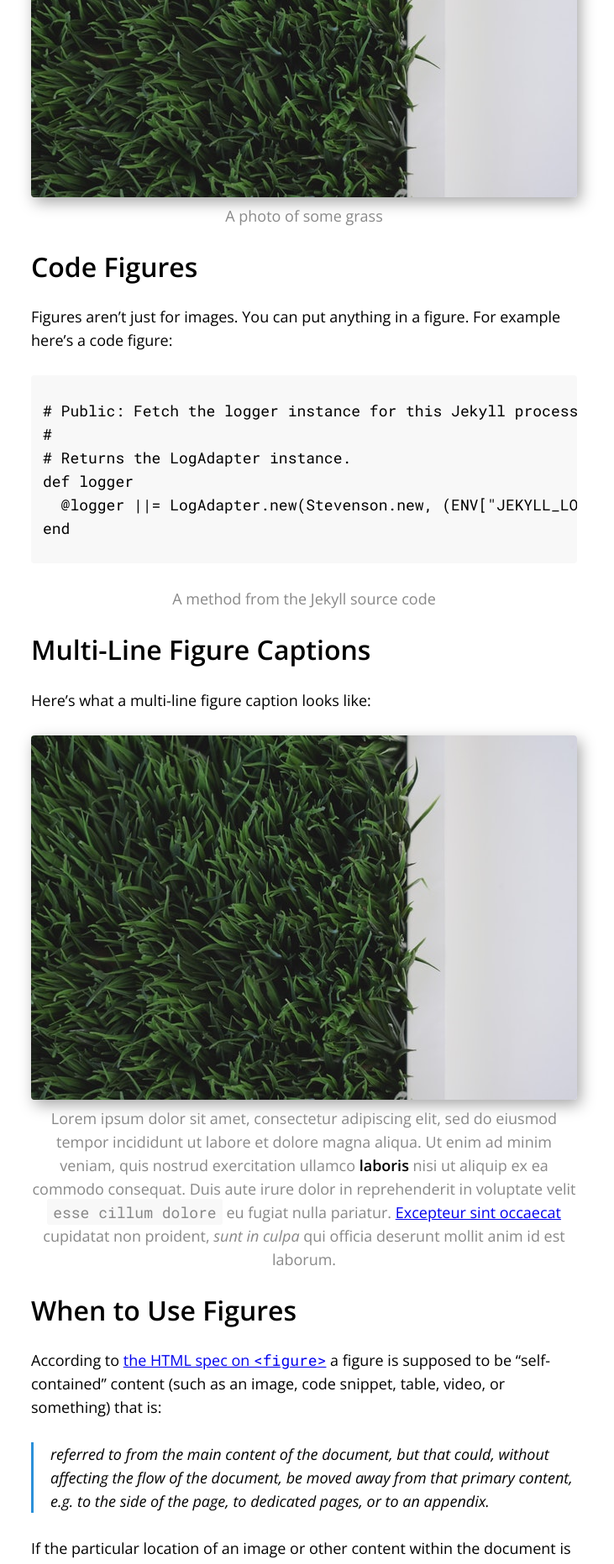
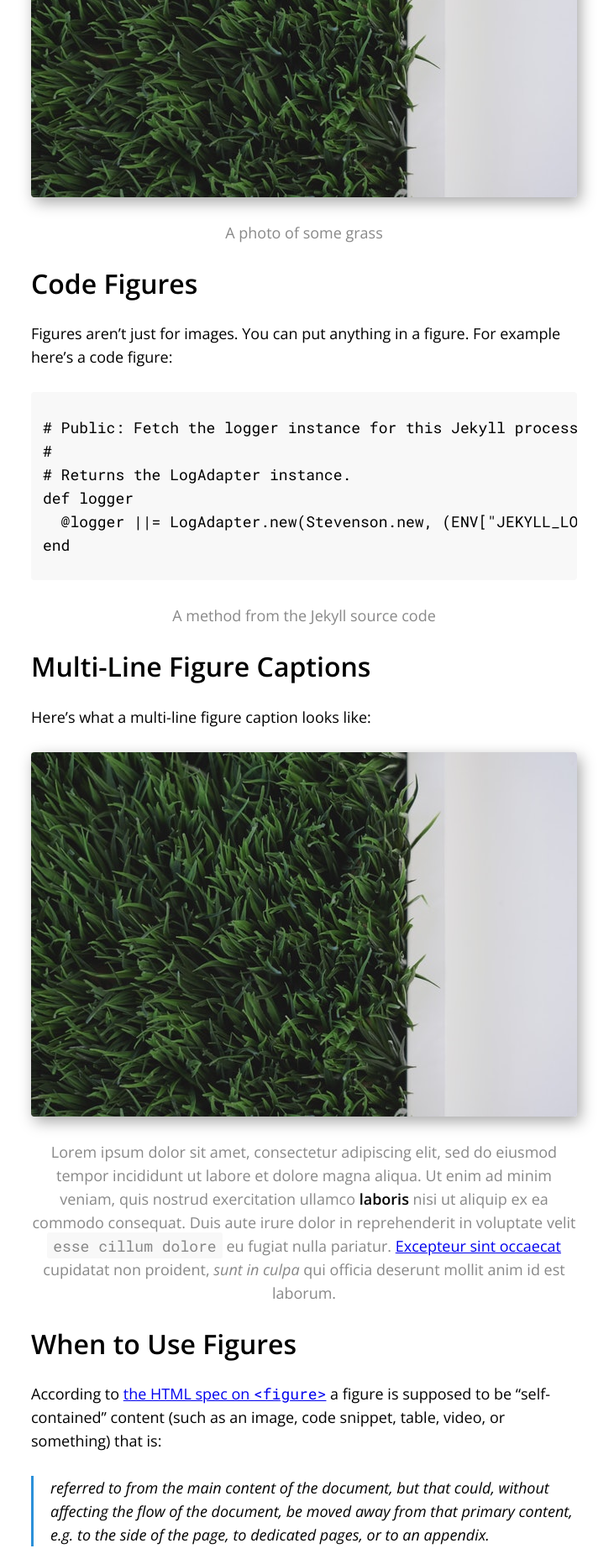
Before and after one commit to seanh/jekyll-theme-oatcake, a Jekyll site: the page built from _posts/2019-08-02-figures.md, in a window 1280 px wide. Shown: the part 1019-2882 px from the top of the page at 84% size, without its empty margins (278-1009 px from the left). Built offline with Jekyll 4.4.1, drawn with Linux system fonts in a browser that asks for light colours; our own code applies the rules of GitHub Pages for plain Markdown files; comment, search, counter and statistics services are not loaded.

Commit message:
Fix figures vertical rhythm

```diff
--- a/_sass/_figures.scss
+++ b/_sass/_figures.scss
@@ -3,7 +3,7 @@ figure figcaption {
 }
 
 figure img {
-  margin-bottom: 8px !important;
+  margin-bottom: var(--body-line-height) !important;
 }
 
 figure figcaption,
```
